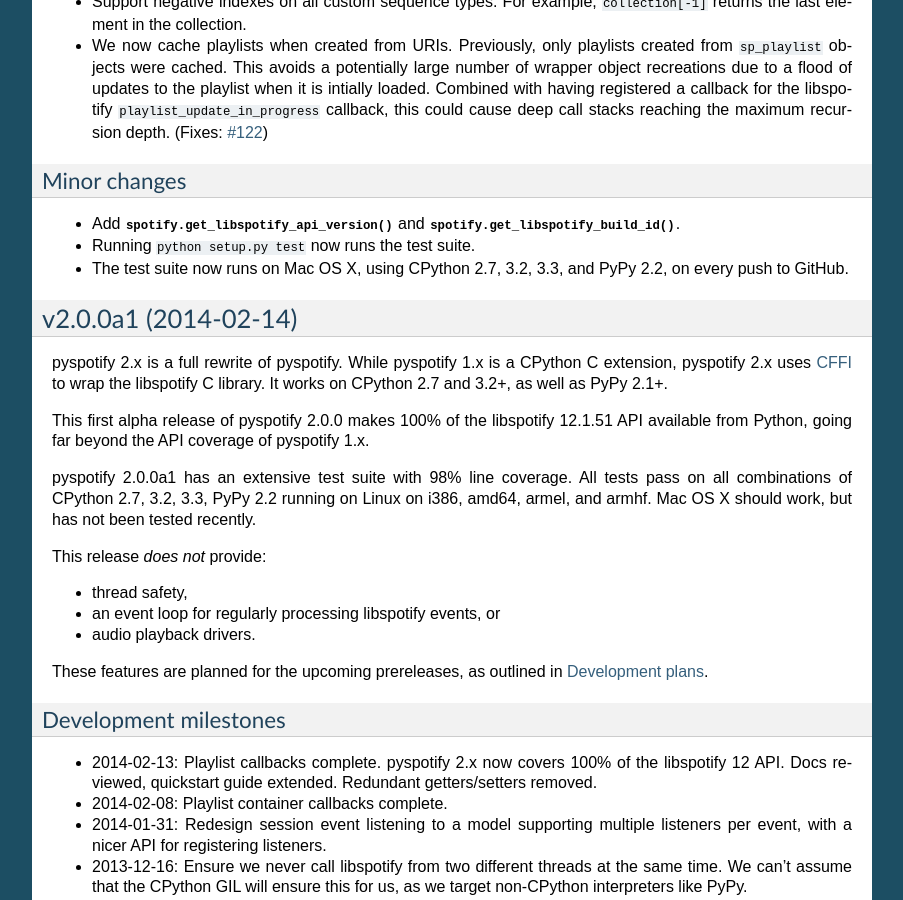
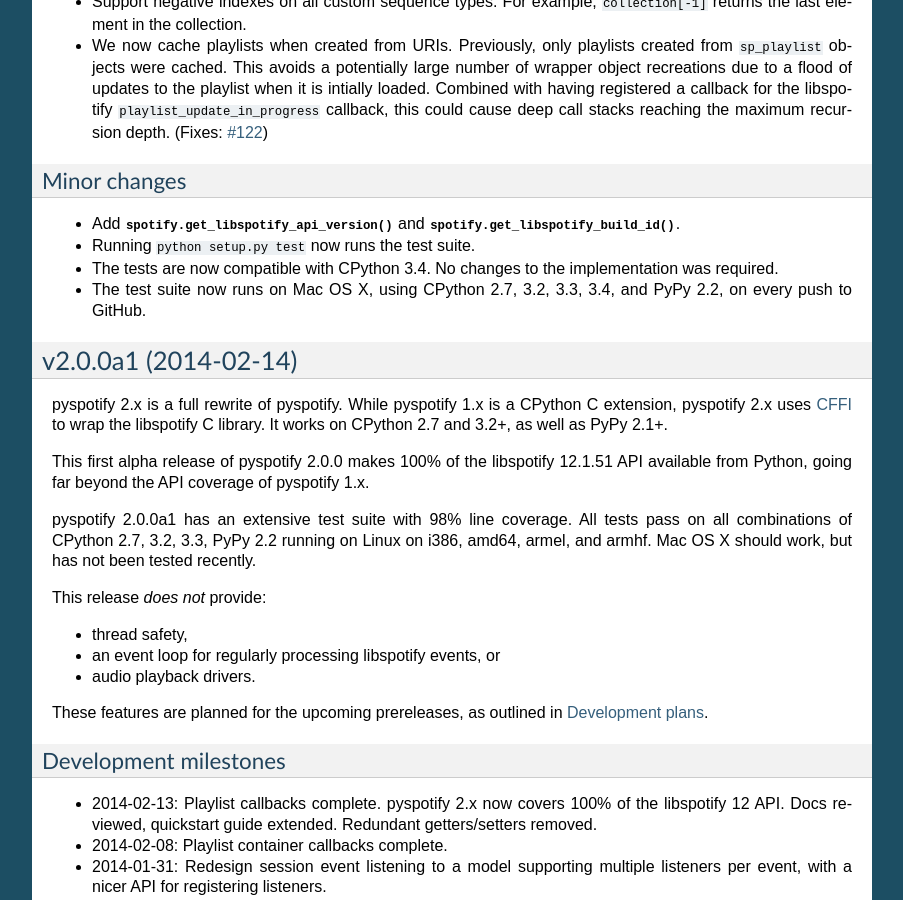
Before and after one commit to jodal/pyspotify, a Sphinx documentation site: the page built from docs/changelog.rst, in a window 1280 px wide and 900 px high, scrolled down 2020 px. Shown: the whole window, without its empty margins (198-1101 px from the left). Built offline with Sphinx 7.4.7, drawn with Linux system fonts in a browser that asks for light colours; pages that are not in the unit, such as notebooks, are missing from menus.

Commit message:
docs: Update changelog

```diff
--- a/docs/changelog.rst
+++ b/docs/changelog.rst
@@ -151,8 +151,11 @@
 
 - Running ``python setup.py test`` now runs the test suite.
 
-- The test suite now runs on Mac OS X, using CPython 2.7, 3.2, 3.3, and PyPy
-  2.2, on every push to GitHub.
+- The tests are now compatible with CPython 3.4. No changes to the
+  implementation was required.
+
+- The test suite now runs on Mac OS X, using CPython 2.7, 3.2, 3.3, 3.4, and
+  PyPy 2.2, on every push to GitHub.
 
 
 v2.0.0a1 (2014-02-14)
```
